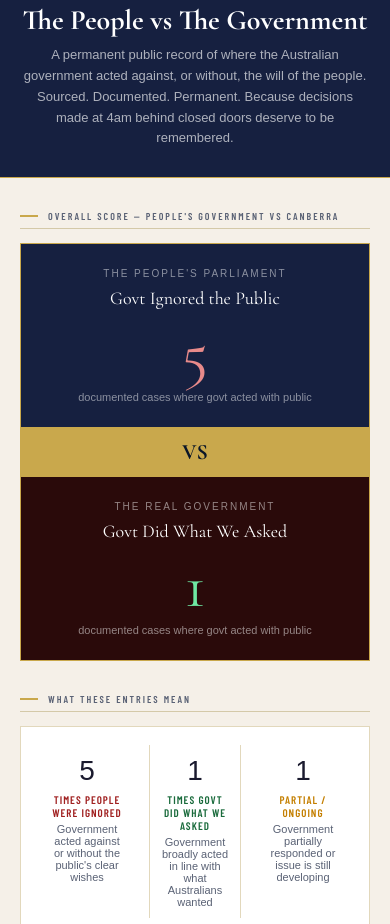
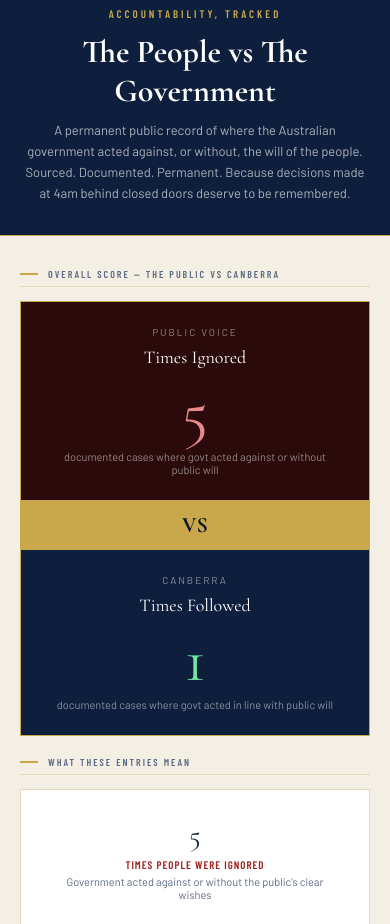
Before and after one commit to deeman12345123/peoples-parliament, a plain HTML site: page scoreboard.html in a window 390 px wide. Shown: the part 415-1339 px from the top of the page. Drawn offline with nearby package versions, Linux system fonts and the light colour scheme.

Commit message:
Refactor scoreboard.html for improved layout and clarity
Updated styles and content for scoreboard layout and information.

```diff
--- a/scoreboard.html
+++ b/scoreboard.html
@@ -6,44 +6,36 @@
 <title>Scoreboard — The People's Parliament</title>
 <style>
   * { box-sizing: border-box; margin: 0; padding: 0; }
-  :root {
-    --navy: #0a1628; --navy2: #162040; --gold: #c9a84c; --gold2: #e8c96a;
-    --cream: #f5f0e8; --text: #1a1a2e; --muted: #5a6275; --border: #d4c9a8;
-    --green: #1a6b3c; --red: #8b1a1a;
-  }
-  body { font-family: 'Source Sans 3', sans-serif; background: var(--cream); color: var(--text); }
+  body { font-family: 'Barlow', sans-serif; background: var(--cream); color: var(--text); }
 
-  .top-bar { background: var(--navy); color: rgba(255,255,255,0.7); font-size: 11px; padding: 6px 20px; display: flex; justify-content: space-between; letter-spacing: 0.5px; }
-  .top-bar span { color: var(--gold2); }
-  .header { background: var(--navy2); padding: 24px 20px 20px; text-align: center; border-bottom: 3px solid var(--gold); }
-  .stars { display: flex; justify-content: center; gap: 6px; margin-bottom: 10px; }
-  .star { color: var(--gold); font-size: 16px; }
-  .site-title { font-family: 'Cormorant Garamond', serif; color: #fff; font-size: 32px; letter-spacing: 1px; }
-  .site-subtitle { color: var(--gold2); font-size: 12px; letter-spacing: 3px; text-transform: uppercase; margin-top: 6px; }
-  .nav { background: var(--navy); display: flex; justify-content: center; flex-wrap: wrap; border-bottom: 2px solid var(--gold); }
-  .nav a { color: rgba(255,255,255,0.8); text-decoration: none; padding: 11px 16px; font-size: 12px; letter-spacing: 0.5px; text-transform: uppercase; transition: all 0.2s; border-right: 1px solid rgba(255,255,255,0.1); }
-  .nav a:hover, .nav a.active { background: var(--gold); color: var(--navy); font-weight: 600; }
+  .page-hero { background: var(--navy2); padding: 32px 20px; text-align: center; border-bottom: 1px solid var(--gold); }
+  .hero-eyebrow { font-family: 'Barlow Condensed', sans-serif; font-size: 11px; letter-spacing: 3px; text-transform: uppercase; color: var(--gold); margin-bottom: 12px; }
+  .page-hero h1 { font-family: 'Cormorant Garamond', serif; color: #fff; font-size: 32px; }
+  .page-hero p { color: rgba(255,255,255,0.65); font-size: 13px; margin: 10px auto 0; max-width: 600px; line-height: 1.6; }
 
-  .page-hero { background: var(--navy2); padding: 28px 20px; text-align: center; border-bottom: 1px solid var(--gold); }
-  .page-hero h1 { font-family: 'Cormorant Garamond', serif; color: #fff; font-size: 28px; }
-  .page-hero p { color: rgba(255,255,255,0.65); font-size: 13px; margin-top: 8px; max-width: 600px; margin: 8px auto 0; line-height: 1.6; }
-
-  .main { max-width: 1000px; margin: 0 auto; padding: 28px 20px; }
-  .section-label { font-size: 10px; letter-spacing: 2px; text-transform: uppercase; color: var(--muted); margin-bottom: 14px; padding-bottom: 6px; border-bottom: 1px solid var(--border); }
+  .main { max-width: 1000px; margin: 0 auto; padding: 28px 20px 50px; }
+  .section-label { font-size: 10px; letter-spacing: 2px; text-transform: uppercase; color: var(--muted); margin-bottom: 14px; padding-bottom: 6px; border-bottom: 1px solid var(--border2); }
 
   /* BIG SCORE BANNER */
-  .score-banner { display: grid; grid-template-columns: 1fr auto 1fr; gap: 0; margin-bottom: 32px; border: 1px solid var(--gold); }
+  .score-banner { display: grid; grid-template-columns: 1fr auto 1fr; gap: 0; margin-bottom: 20px; border: 1px solid var(--gold); }
   .score-side { padding: 24px 28px; text-align: center; }
-  .score-side.us   { background: var(--navy2); }
-  .score-side.them { background: #2a0a0a; }
+  .score-side.ignored  { background: #2a0a0a; }
+  .score-side.followed { background: var(--navy2); }
   .score-side-label { font-size: 10px; letter-spacing: 2px; text-transform: uppercase; color: rgba(255,255,255,0.5); margin-bottom: 8px; }
   .score-side-name  { font-family: 'Cormorant Garamond', serif; font-size: 18px; color: #fff; margin-bottom: 12px; }
   .score-big-num    { font-family: 'Cormorant Garamond', serif; font-size: 64px; line-height: 1; }
-  .score-side.us   .score-big-num { color: #6ee89a; }
-  .score-side.them .score-big-num { color: #e88a8a; }
+  .score-side.ignored  .score-big-num { color: #e88a8a; }
+  .score-side.followed .score-big-num { color: #6ee8a2; }
   .score-sub { font-size: 11px; color: rgba(255,255,255,0.5); margin-top: 6px; }
   .score-divider { background: var(--gold); display: flex; align-items: center; justify-content: center; padding: 0 16px; }
   .score-divider span { font-family: 'Cormorant Garamond', serif; color: var(--navy); font-size: 22px; font-weight: 700; }
+
+  .meaning-row { background:#fff; border:1px solid var(--border2); padding:18px 20px; margin-bottom:28px; display:grid; grid-template-columns:repeat(3,1fr); gap:16px; }
+  .meaning-item { text-align:center; padding:10px; }
+  .meaning-item + .meaning-item { border-left: 1px solid var(--border2); }
+  .meaning-num { font-family: 'Cormorant Garamond', serif; font-size: 28px; margin-bottom: 6px; }
+  .meaning-lbl { font-family:'Barlow Condensed',sans-serif; font-size:11px; letter-spacing:1px; text-transform:uppercase; }
+  .meaning-desc { font-size: 11px; color: var(--muted); margin-top: 4px; }
 
   /* LEGEND */
   .legend { display: flex; gap: 20px; margin-bottom: 20px; flex-wrap: wrap; }
@@ -54,11 +46,11 @@
   .legend-dot.draw { background: var(--gold); }
 
   /* SCORE TABLE */
-  .score-table { width: 100%; border-collapse: collapse; background: #fff; border: 1px solid var(--border); margin-bottom: 32px; }
+  .score-table { width: 100%; border-collapse: collapse; background: #fff; border: 1px solid var(--border2); margin-bottom: 20px; }
   .score-table thead tr { background: var(--navy); }
   .score-table thead th { padding: 12px 14px; font-size: 11px; font-weight: 600; letter-spacing: 1px; text-transform: uppercase; color: var(--gold2); text-align: left; }
   .score-table thead th.center { text-align: center; }
-  .score-table tbody tr { border-bottom: 1px solid var(--border); transition: background 0.15s; }
+  .score-table tbody tr { border-bottom: 1px solid var(--border2); transition: background 0.15s; }
   .score-table tbody tr:last-child { border-bottom: none; }
   .score-table tbody tr:hover { background: #faf7f0; }
   .score-table td { padding: 14px; font-size: 13px; vertical-align: top; }
@@ -76,27 +68,15 @@
   .outcome-draw { background: #faf0d0; color: #7a5a00; }
   .outcome-col  { vertical-align: middle !important; text-align: center; }
 
-  /* CATEGORY SCORES */
-  .cat-grid { display: grid; grid-template-columns: repeat(4, 1fr); gap: 12px; margin-bottom: 32px; }
-  .cat-card { background: #fff; border: 1px solid var(--border); padding: 14px; text-align: center; }
-  .cat-card .cat-name { font-size: 11px; text-transform: uppercase; letter-spacing: 1px; color: var(--muted); margin-bottom: 8px; }
-  .cat-score-row { display: flex; justify-content: center; gap: 12px; align-items: center; }
-  .cat-score { font-family: 'Cormorant Garamond', serif; font-size: 22px; }
-  .cat-score.us   { color: var(--green); }
-  .cat-score.them { color: var(--red); }
-  .cat-vs { font-size: 11px; color: var(--muted); }
-
-  .footer { background: var(--navy); color: rgba(255,255,255,0.5); text-align: center; padding: 18px 20px; font-size: 11px; letter-spacing: 0.5px; border-top: 2px solid var(--gold); line-height: 1.8; }
-  .footer strong { color: var(--gold2); }
-  .footer a { color: var(--gold2); text-decoration: none; }
+  .methodology-note { font-size: 12px; color: var(--muted); text-align: center; margin-bottom: 10px; }
 
   @media (max-width: 700px) {
     .score-banner { grid-template-columns: 1fr; }
     .score-divider { padding: 12px; }
-    .cat-grid { grid-template-columns: repeat(2,1fr); }
+    .meaning-row { grid-template-columns: 1fr; }
+    .meaning-item + .meaning-item { border-left: none; border-top: 1px solid var(--border2); }
     .score-table thead th:nth-child(4),
     .score-table td:nth-child(4) { display: none; }
-    .top-bar { flex-direction: column; gap: 4px; text-align: center; }
   }
 </style>
 <script src="nav.js" data-page="scoreboard.html"></script>
@@ -105,54 +85,50 @@
 
 <div id="asg-header"></div>
 
-</div>
-
 <div class="page-hero">
+  <div class="hero-eyebrow">Accountability, Tracked</div>
   <h1>The People vs The Government</h1>
   <p>A permanent public record of where the Australian government acted against, or without, the will of the people. Sourced. Documented. Permanent. Because decisions made at 4am behind closed doors deserve to be remembered.</p>
 </div>
 
 <main class="main">
 
-  <!-- BIG SCORE -->
-  <div class="section-label" style="margin-top:4px">Overall Score — People's Government vs Canberra</div>
+  <div class="section-label" style="margin-top:4px">Overall Score — The Public vs Canberra</div>
   <div class="score-banner">
-    <div class="score-side us">
-      <div class="score-side-label">The People's Parliament</div>
-      <div class="score-side-name">Govt Ignored the Public</div>
-      <div class="score-big-num" style="color:#e88a8a;">5</div>
-      <div class="score-sub">documented cases where govt acted with public</div>
+    <div class="score-side ignored">
+      <div class="score-side-label">Public Voice</div>
+      <div class="score-side-name">Times Ignored</div>
+      <div class="score-big-num">5</div>
+      <div class="score-sub">documented cases where govt acted against or without public will</div>
     </div>
     <div class="score-divider"><span>VS</span></div>
-    <div class="score-side them">
-      <div class="score-side-label">The Real Government</div>
-      <div class="score-side-name">Govt Did What We Asked</div>
-      <div class="score-big-num" style="color:#6ee8a2;">1</div>
-      <div class="score-sub">documented cases where govt acted with public</div>
+    <div class="score-side followed">
+      <div class="score-side-label">Canberra</div>
+      <div class="score-side-name">Times Followed</div>
+      <div class="score-big-num">1</div>
+      <div class="score-sub">documented cases where govt acted in line with public will</div>
     </div>
   </div>
 
-  <!-- SCORE BY DEPARTMENT -->
   <div class="section-label">What These Entries Mean</div>
-  <div style="background:#fff;border:1px solid var(--border2);padding:18px 20px;margin-bottom:28px;display:grid;grid-template-columns:repeat(3,1fr);gap:16px">
-    <div style="text-align:center;padding:10px">
-      <div style="font-size:28px;margin-bottom:6px">5</div>
-      <div style="font-family:'Barlow Condensed',sans-serif;font-size:11px;letter-spacing:1px;text-transform:uppercase;color:var(--red2)">Times People Were Ignored</div>
-      <div style="font-size:11px;color:var(--muted);margin-top:4px">Government acted against or without the public's clear wishes</div>
+  <div class="meaning-row">
+    <div class="meaning-item">
+      <div class="meaning-num">5</div>
+      <div class="meaning-lbl" style="color:var(--red2)">Times People Were Ignored</div>
+      <div class="meaning-desc">Government acted against or without the public's clear wishes</div>
     </div>
-    <div style="text-align:center;padding:10px;border-left:1px solid var(--border2);border-right:1px solid var(--border2)">
-      <div style="font-size:28px;margin-bottom:6px">1</div>
-      <div style="font-family:'Barlow Condensed',sans-serif;font-size:11px;letter-spacing:1px;text-transform:uppercase;color:var(--green)">Times Govt Did What We Asked</div>
-      <div style="font-size:11px;color:var(--muted);margin-top:4px">Government broadly acted in line with what Australians wanted</div>
+    <div class="meaning-item">
+      <div class="meaning-num">1</div>
+      <div class="meaning-lbl" style="color:var(--green)">Times Govt Did What We Asked</div>
+      <div class="meaning-desc">Government broadly acted in line with what Australians wanted</div>
     </div>
-    <div style="text-align:center;padding:10px">
-      <div style="font-size:28px;margin-bottom:6px">1</div>
-      <div style="font-family:'Barlow Condensed',sans-serif;font-size:11px;letter-spacing:1px;text-transform:uppercase;color:var(--amber2)">Partial / Ongoing</div>
-      <div style="font-size:11px;color:var(--muted);margin-top:4px">Government partially responded or issue is still developing</div>
+    <div class="meaning-item">
+      <div class="meaning-num">1</div>
+      <div class="meaning-lbl" style="color:var(--amber2)">Partial / Ongoing</div>
+      <div class="meaning-desc">Government partially responded or issue is still developing</div>
     </div>
   </div>
 
-  <!-- FULL TABLE -->
   <div class="section-label">Full Decision-by-Decision Record</div>
   <div class="legend">
     <div class="legend-item"><div class="legend-dot win"></div> People's Government won</div>
@@ -328,13 +304,11 @@
     </tbody>
   </table>
 
-  <p style="font-size:12px;color:var(--muted);text-align:center;margin-bottom:28px;">Satisfaction scores are based on post-decision community polls. Updated within 30 days of each real government decision. &nbsp;·&nbsp; <a href="archive.html" style="color:var(--navy)">View full archive</a></p>
+  <p class="methodology-note">Satisfaction scores are based on post-decision community polls and independently sourced government data, cited per row above.</p>
 
 </main>
 
 <div id="asg-footer"></div>
 
-<div id="au-poll-widget"></div>
-<script src="poll-widget.js"></script>
 </body>
 </html>
```
